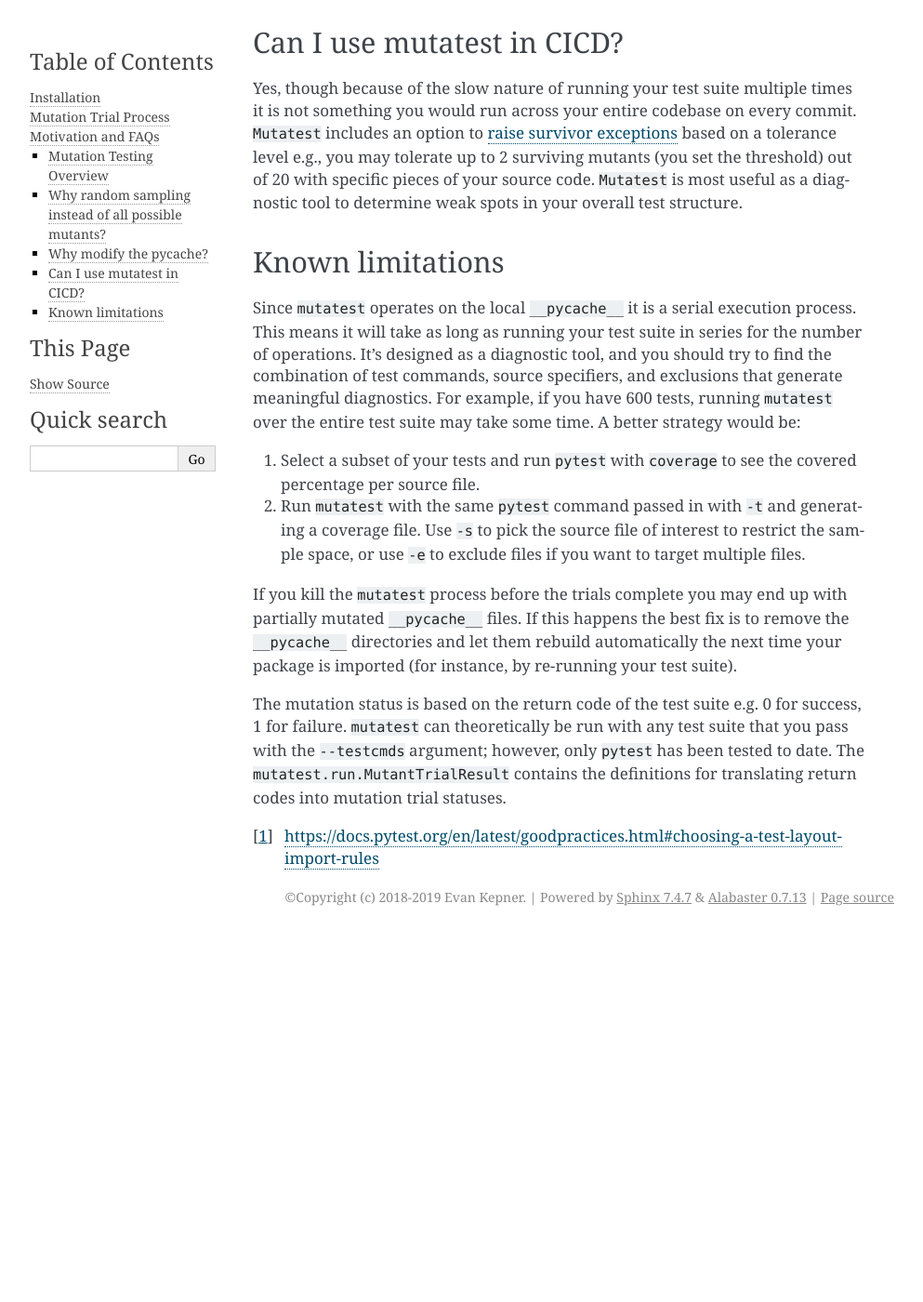
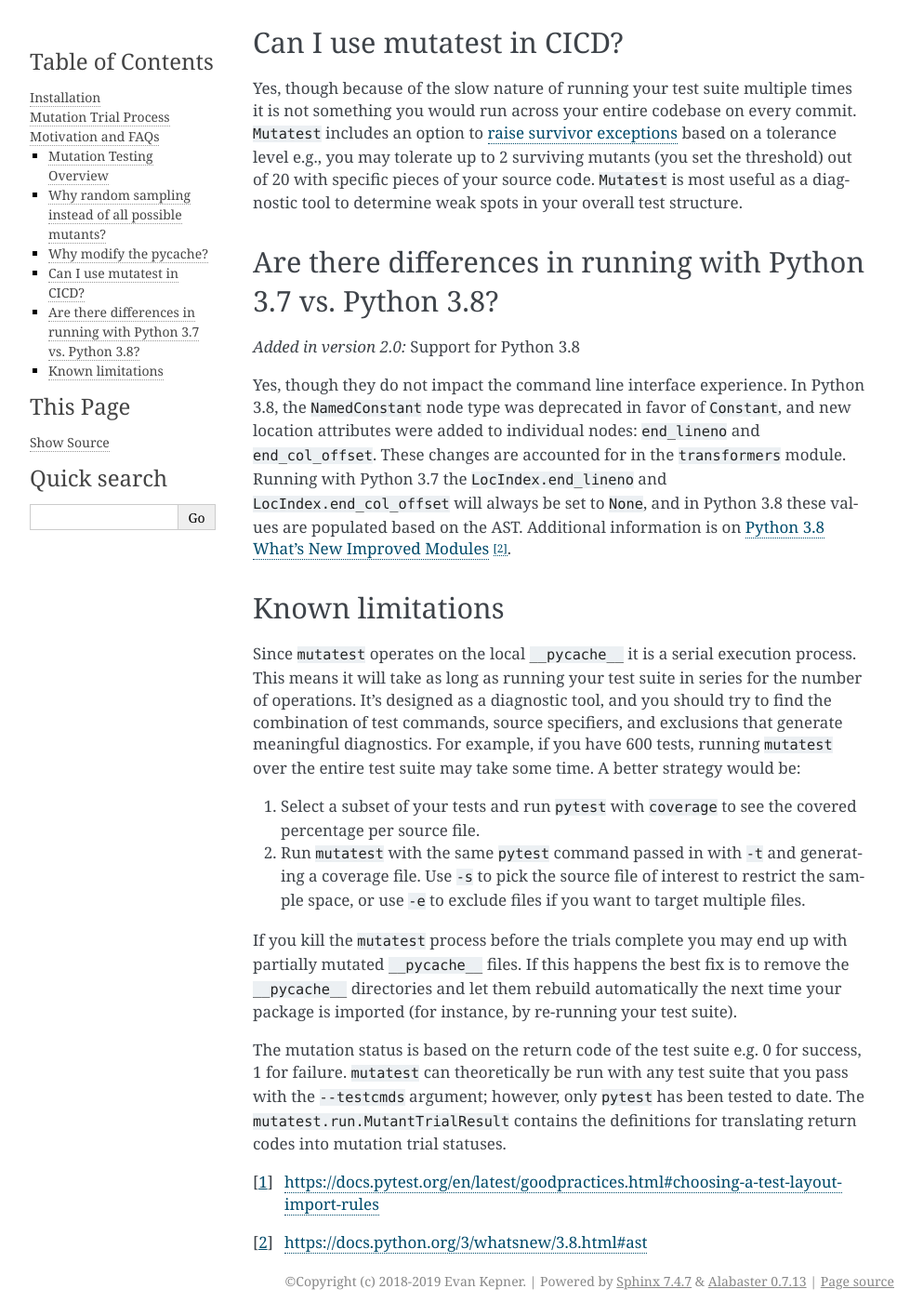
Before and after one commit to EvanKepner/mutatest, a Sphinx documentation site: the page built from docs/install.rst, in a window 1280 px wide and 1400 px high, scrolled down 2029 px. Shown: the whole window at 93% size, without its empty margins (148-1141 px from the left). Built offline with Sphinx 7.4.7, drawn with Linux system fonts in a browser that asks for light colours; before the commit the page ends 3033 px from its top, so only the background shows below that.

Commit message:
2.0.0 Py38 release and docs

```diff
--- a/CHANGELOG.rst
+++ b/CHANGELOG.rst
@@ -3,6 +3,17 @@ Changelog
 
 Beta Releases
 -------------
+
+2.0.0
+~~~~~
+
+    - Python 3.8 support! There are breaking changes with the ``LocIndex`` and other components
+      of the ``transformers`` from prior versions of ``mutatest``. Python 3.8 introduces a new
+      AST structure - including additional node attributes ``end_lineno`` and ``end_col_offset``
+      that have to be accounted for. ``transformers.MutateAST`` is now build from a base class
+      and a mixin class depending on the Python version (3.7 vs. 3.8) for the appropriate AST
+      treatment. There are no changes in the CLI usage.
+
 
 1.2.1
 ~~~~~
--- a/docs/index.rst
+++ b/docs/index.rst
@@ -1,7 +1,7 @@
 ``mutatest``: Python mutation testing
 =====================================
 
-.. image:: https://img.shields.io/badge/Python_version-3.7-green.svg
+.. image:: https://img.shields.io/pypi/pyversions/mutatest?color=green
     :target: https://www.python.org/
 .. image:: https://travis-ci.org/EvanKepner/mutatest.svg?branch=master
     :target: https://travis-ci.org/EvanKepner/mutatest
@@ -37,7 +37,7 @@ Features:
 Quick Start
 -----------
 
-``mutatest`` requires Python 3.7. You can install with ``pip``:
+``mutatest`` requires Python 3.7 or 3.8. You can install with ``pip``:
 
 .. code-block:: bash
 
--- a/docs/install.rst
+++ b/docs/install.rst
@@ -107,6 +107,21 @@ out of 20 with specific pieces of your source code.
 ``Mutatest`` is most useful as a diagnostic tool to determine weak spots in your overall test structure.
 
 
+Are there differences in running with Python 3.7 vs. Python 3.8?
+----------------------------------------------------------------
+
+.. versionadded:: 2.0
+    Support for Python 3.8
+
+Yes, though they do not impact the command line interface experience.
+In Python 3.8, the ``NamedConstant`` node type was deprecated in favor of ``Constant``, and new
+location attributes were added to individual nodes: ``end_lineno`` and ``end_col_offset``.
+These changes are accounted for in the ``transformers`` module.
+Running with Python 3.7 the ``LocIndex.end_lineno`` and ``LocIndex.end_col_offset`` will always
+be set to ``None``, and in Python 3.8 these values are populated based on the AST.
+Additional information is on `Python 3.8 What's New Improved Modules`_.
+
+
 Known limitations
 -----------------
 
@@ -137,3 +152,4 @@ return codes into mutation trial statuses.
 
 .. target-notes::
 .. _Pytest Test Layout: https://docs.pytest.org/en/latest/goodpractices.html#choosing-a-test-layout-import-rules
+.. _Python 3.8 What's New Improved Modules: https://docs.python.org/3/whatsnew/3.8.html#ast
--- a/mutatest/__init__.py
+++ b/mutatest/__init__.py
@@ -1,6 +1,6 @@
 """Mutation initialization.
 """
-__version__ = "2.0.0-dev"
+__version__ = "2.0.0"
 
 __title__ = "mutatest"
 __description__ = "Python mutation testing: test your tests!"
```
Also changed, not shown: 1 other file.
